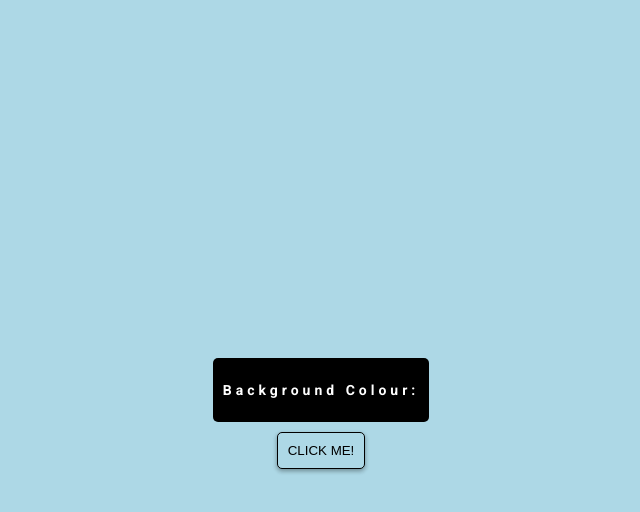
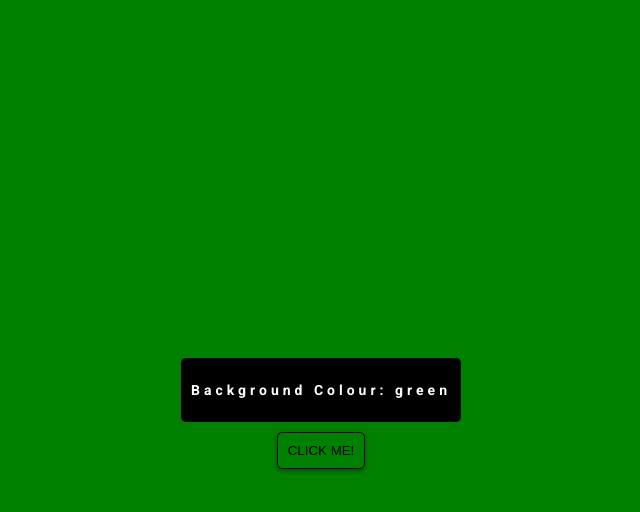
Before and after one commit to lucyHD/colour-flipper, a plain HTML site: page index.html in a window 1280 px wide. Both pictures are taken after a click on the button "CLICK ME!". Shown: the whole page, without its empty margins (319-959 px from the left). Drawn offline with Linux system fonts and the light colour scheme.

Commit message:
update to change colour when button clicked

```diff
--- a/app.js
+++ b/app.js
@@ -0,0 +1,19 @@
+const button = document.getElementById("button")
+const emptySpanForColour = document.getElementById("container__content--span")
+
+
+
+
+//functions
+
+const changeBackgroundColour = (event) => {
+    let currentColor = "green";
+    document.body.style.background = currentColor;
+    emptySpanForColour.innerHTML = currentColor
+
+}
+
+
+//event listener
+
+button.addEventListener("click", changeBackgroundColour)
--- a/index.html
+++ b/index.html
@@ -14,14 +14,15 @@
     <div class="container">
 
         <div class="container__content">
-            <p>Background Colour: </p>
+            <p>Background Colour: <span id="container__content--span"></span> </p>
+
 
         </div>
 
 
-         <button class="button"> CLICK ME! </button>
+         <button class="button" id="button"> CLICK ME! </button>
 
     </div>
-
+    <script src="app.js"></script>
 </body>
 </html>
--- a/style.css
+++ b/style.css
@@ -27,7 +27,7 @@ body {
 
 .button {
 
-    background-color: lightblue;
+    background-color: transparent;
     border: solid black 1px;
     border-radius: 5px;
     padding: 10px;
```
